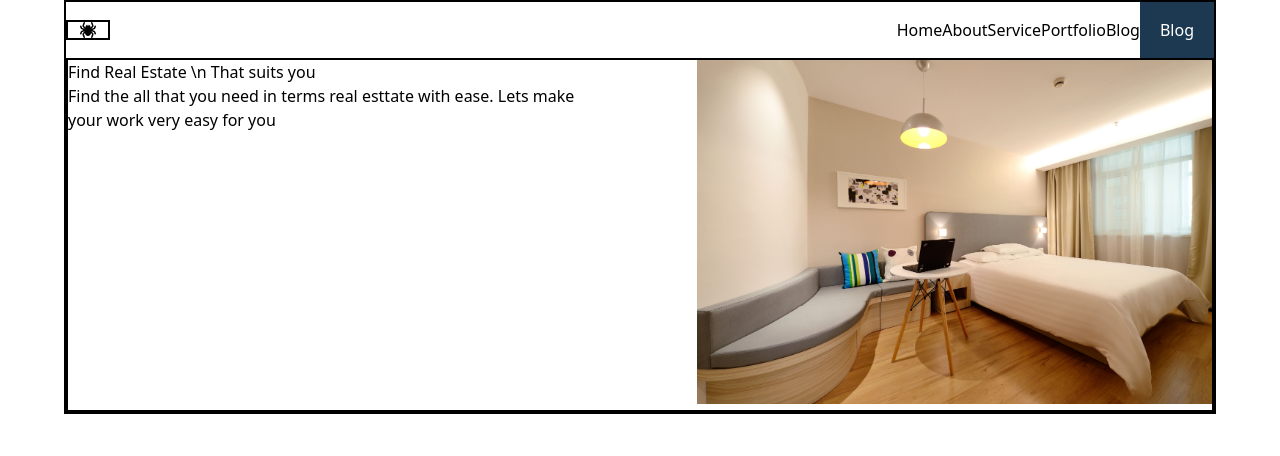
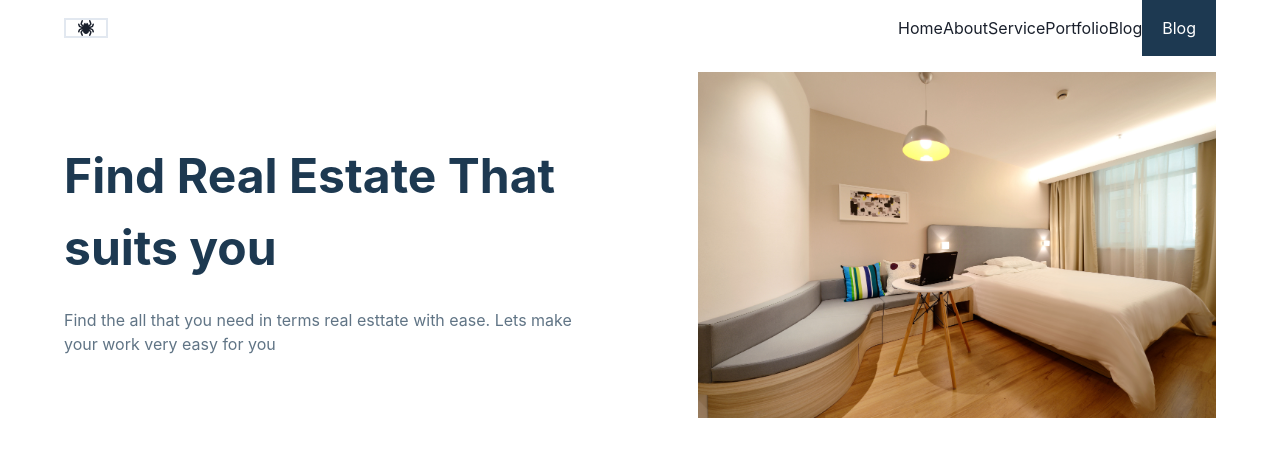
Before and after one commit to Rashad-Muntar/FUHOUSE, a Next.js app: page / in a window 1280 px wide. Shown: the top 456 px of the page. Built offline with nearby package versions, Linux system fonts and the light colour scheme.

Commit message:
add chakra ui

```diff
--- a/package.json
+++ b/package.json
@@ -9,10 +9,14 @@
     "lint": "next lint"
   },
   "dependencies": {
+    "@chakra-ui/react": "^2.2.6",
+    "@emotion/react": "^11.10.0",
+    "@emotion/styled": "^11.10.0",
     "@fortawesome/fontawesome-svg-core": "^6.1.2",
     "@fortawesome/free-regular-svg-icons": "^6.1.2",
     "@fortawesome/free-solid-svg-icons": "^6.1.2",
     "@fortawesome/react-fontawesome": "^0.2.0",
+    "framer-motion": "^7.0.0",
     "next": "12.2.4",
     "react": "18.2.0",
     "react-dom": "18.2.0"
--- a/pages/_app.tsx
+++ b/pages/_app.tsx
@@ -1,8 +1,12 @@
 import '../styles/globals.css'
 import type { AppProps } from 'next/app'
-
+import { ChakraProvider } from '@chakra-ui/react'
 function MyApp({ Component, pageProps }: AppProps) {
-  return <Component {...pageProps} />
+  return (
+    <ChakraProvider>
+  <Component {...pageProps} />
+  </ChakraProvider>
+  )
 }
 
 export default MyApp
--- a/pages/index.tsx
+++ b/pages/index.tsx
@@ -7,7 +7,7 @@ const Home: NextPage = () => {
   return (
     <>
       <Headers title="Home page" />
-      <main className=" border-2 overflow-hidden flex flex-col justify-center">
+      <main className="overflow-hidden flex flex-col justify-center">
         <Navbar />
         <Hero />
       </main>
--- a/src/components/heroSection.tsx
+++ b/src/components/heroSection.tsx
@@ -2,11 +2,12 @@ import Image from "next/image"
 import heroImga from "../../public/images/heroImg.jpg"
 const Hero = () => {
     return (
-        <div className="border-2 w-full flex justify-between">
+        <div className="mt-4 w-full flex justify-between items-center">
             <div className="max-w-[45%]">
-                <h1>Find Real Estate \n That suits you</h1>
-            <p>Find the all that you need in terms real esttate with ease.
+                <h1 className="text-[3rem] font-bold text-primary-default m-0 p-0">Find Real Estate That suits you</h1>
+            <p className="mt-6 text-primary-300">Find the all that you need in terms real esttate with ease.
                  Lets make your work very easy for you </p>
+
             </div>
             <div className="max-w-[45%]">
                 <Image src={heroImga}/>
```
Also changed, not shown: 1 other file (tests, documents, lock files or other folders).
